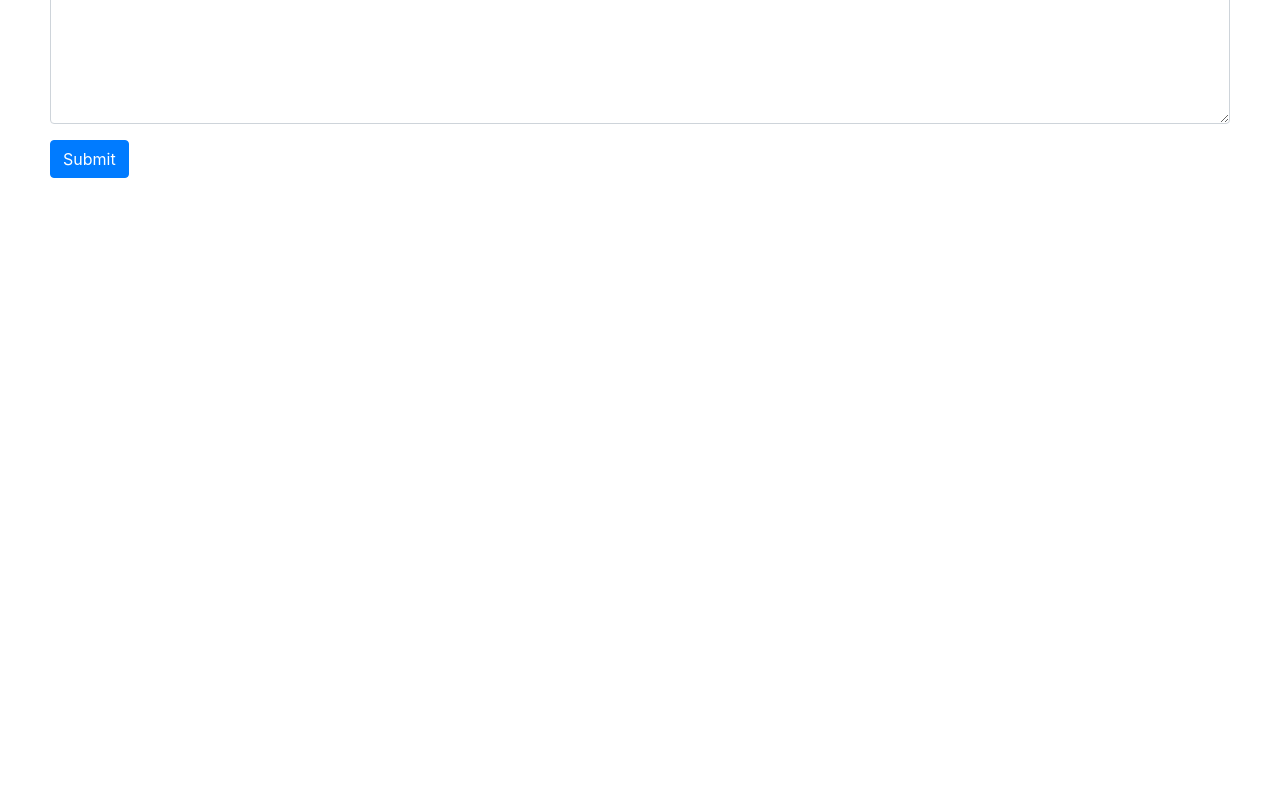
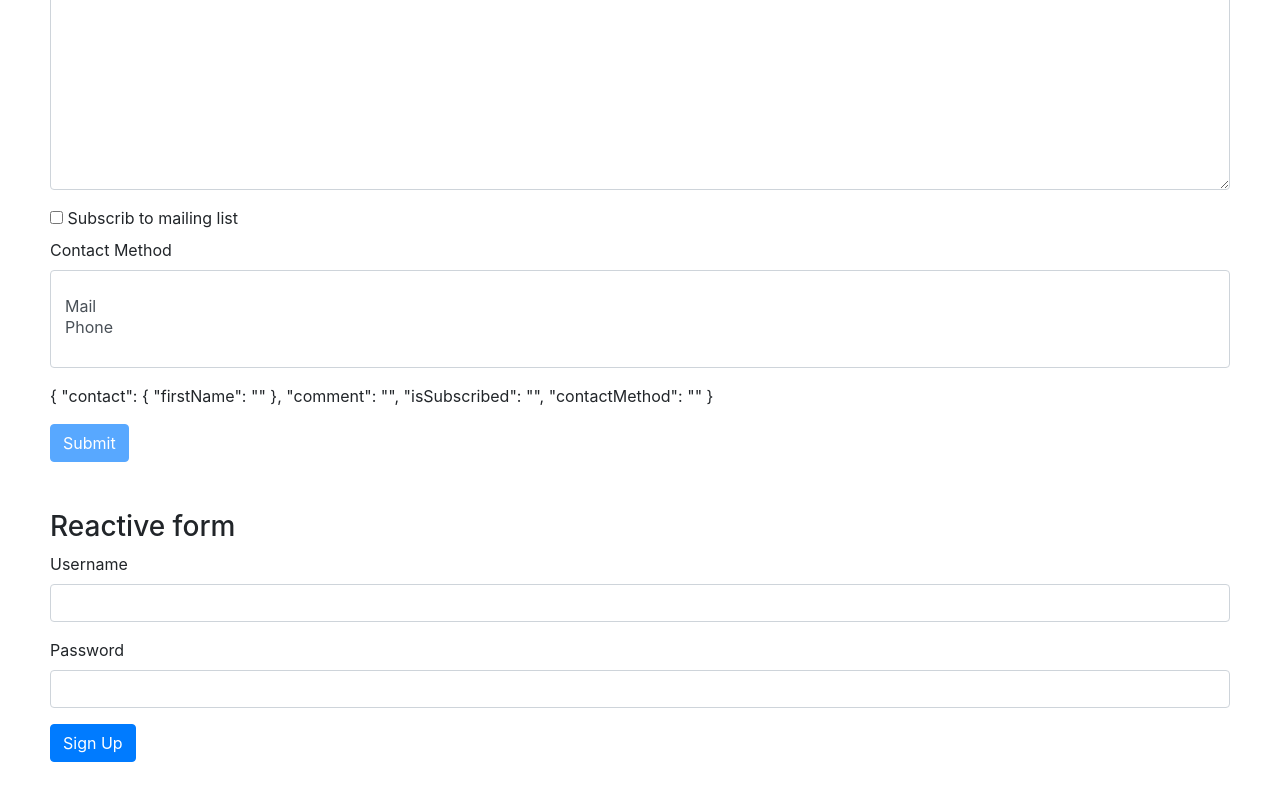
Before and after one commit to youssef-ali/AngularCourseSamples, an Angular app: page / in a window 1280 px wide. Shown: the part 976-1776 px from the top of the page. Before the commit the page ends 1204 px from the top, so only its background shows below. Built offline with nearby package versions, Linux system fonts and the light colour scheme.

Commit message:
Reactiv form section - validation

```diff
--- a/src/app/app.component.html
+++ b/src/app/app.component.html
@@ -35,4 +35,11 @@
 <br/>
 <h3>Sample for Binding Form</h3>
 <br/>
+<!--Template-driven form-->
+<h3>Template-driven form</h3>
 <contact-form></contact-form>
+<br/>
+<br/>
+<!--Reactive form-->
+<h3>Reactive form</h3>
+<signup-form></signup-form>
--- a/src/app/contact-form/contact-form.component.html
+++ b/src/app/contact-form/contact-form.component.html
@@ -1,4 +1,6 @@
-<form>
+<form #f="ngForm" (ngSubmit)="submit(f)">
+  <div ngModelGroup="contact" #contact="ngModelGroup">
+<div *ngIf="!contact.valid">....</div>
     <div class="form-group">
       <label for="firstName">First Name</label>
       <input
@@ -26,9 +28,25 @@
         </div>
       </div>
     </div>
+  </div>
   <div class="form-group">
     <label for="comment">Comment</label>
     <textarea ngModel name="comment" type="text" id="comment" cols="30" rows="10" class="form-control"></textarea>
   </div>
-  <button class="btn btn-primary">Submit</button>
+  <div class="checkbox">
+    <label>
+      <input type="checkbox" ngModel name="isSubscribed"> Subscrib to mailing list
+    </label>
+  </div>
+  <div class="form-group">
+    <label for="contactMethod">Contact Method</label>
+    <select multiple ngModel name="contactMethod" type="text" id="contactMethod" class="form-control">
+      <option value=""></option>
+      <option *ngFor="let method of contactMethods" [value]="method.id">{{method.name}}</option>
+    </select>
+  </div>
+  <p>
+    {{f.value | json}}
+  </p>
+  <button class="btn btn-primary" [disabled]="!f.valid">Submit</button>
 </form>
--- a/src/app/contact-form/contact-form.component.ts
+++ b/src/app/contact-form/contact-form.component.ts
@@ -7,9 +7,17 @@ import { Component, OnInit } from '@angular/core';
 })
 export class ContactFormComponent implements OnInit {
 
+  contactMethods=[
+    {id: 1, name:"Mail"},
+    {id:2, name: "Phone"}
+  ]
+
   constructor() { }
   log(x){
   console.log(x);
+  }
+  submit(f){
+    console.log(f);
   }
   ngOnInit() {
   }
--- /dev/null
+++ b/src/app/signup-form/signup-form.component.html
@@ -0,0 +1,24 @@
+<form [formGroup]="form">
+    <div class="form-group">
+        <label for="username">Username</label>
+        <input
+            formControlName="username"
+            id="username"
+            type="text"
+            class="form-control">
+            <!-- <div *ngIf="form.get('username').touched && form.get('username').invalid" class="alert alert-danger">Username is required. </div>-->
+            <div *ngIf="username.touched && username.invalid" class="alert alert-danger">
+                <div *ngIf="username.errors.required">Username is required.</div>
+                <div *ngIf="username.errors.minlength">Username should be minimum {{username.errors.minlength.requiredLength}} characters.</div>
+            </div>
+    </div>
+    <div class="form-group">
+        <label for="password">Password</label>
+        <input
+            formControlName="password"
+            id="password"
+            type="text"
+            class="form-control">
+    </div>
+    <button class="btn btn-primary" type="submit">Sign Up</button>
+</form>
--- /dev/null
+++ b/src/app/signup-form/signup-form.component.ts
@@ -0,0 +1,22 @@
+import { Component } from '@angular/core';
+import { FormGroup, FormControl, Validators } from '@angular/forms';
+
+@Component({
+  selector: 'signup-form',
+  templateUrl: './signup-form.component.html',
+  styleUrls: ['./signup-form.component.css']
+})
+export class SignupFormComponent {
+  form =new FormGroup({
+    'username': new FormControl('',[
+      Validators.required,
+      Validators.minLength(3)
+    ]),
+    'password': new FormControl('',Validators.required)
+  });
+
+  get username()
+  {
+    return this.form.get('username');
+  }
+}
```
Also changed, not shown: src/app/app.module.ts (+5 -2 lines), src/app/signup-form/signup-form.component.css (added), 1 other file (tests, documents, lock files or other folders). Lines whose indentation alone changed are shown as unchanged.
